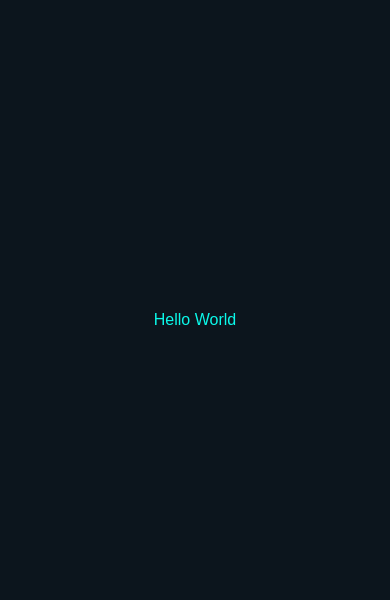
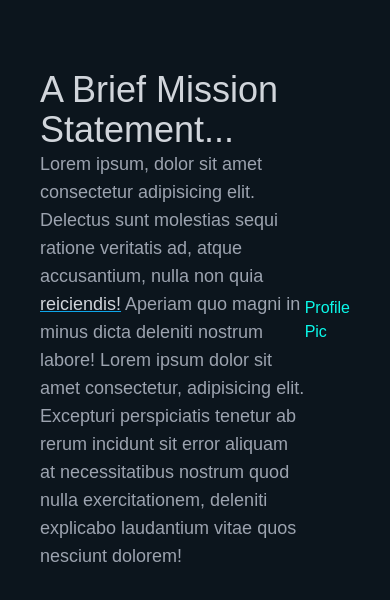
Before and after one commit to DavidRR-F/my-portfolio, a Next.js app: page / in a window 390 px wide. Shown: the part 946-1546 px from the top of the page. Built offline with nearby package versions, Linux system fonts and the light colour scheme.

Commit message:
file struct an nav functionality

```diff
--- a/app/globals.css
+++ b/app/globals.css
@@ -33,6 +33,7 @@ canvas {
 a {
   @apply text-light-neon-blue;
   background-image: none;
+  transition: all 0.5s;
 }
 
 a:hover {
@@ -122,4 +123,18 @@ a:hover {
     border: 2px solid rgba(255, 255, 255, 0.18);
     mix-blend-mode: lighten;
   }
+  ::-webkit-scrollbar {
+    width: 0.5em;
+    background-color: transparent;
+  }
+
+  /* Track */
+  ::-webkit-scrollbar-track {
+    background-color: transparent;
+  }
+
+  /* Handle */
+  ::-webkit-scrollbar-thumb {
+    background-color: transparent;
+  }
 }
--- a/app/page.tsx
+++ b/app/page.tsx
@@ -1,15 +1,17 @@
-import Animate from "@/components/animation/Animate";
+import About from "@/sections/About";
+import Contact from "@/sections/Contact";
 import Landing from "@/sections/Landing";
+import Projects from "@/sections/Projects";
+import Skills from "@/sections/Skills";
 
 export default function Home() {
   return (
     <main className="overflow-hidden">
       <Landing />
-      <div className="flex justify-center items-center w-screen h-screen">
-        <Animate direction="up">
-          <h1>Hello World</h1>
-        </Animate>
-      </div>
+      <About />
+      <Skills />
+      <Projects />
+      <Contact />
     </main>
   );
 }
--- /dev/null
+++ b/components/Section.tsx
@@ -0,0 +1,19 @@
+import React, { ReactNode } from "react";
+
+interface SectionProps {
+  id: string;
+  children: ReactNode;
+}
+
+const Section: React.FC<SectionProps> = ({ id, children }) => {
+  return (
+    <section
+      id={id}
+      className="flex justify-evenly items-center w-screen h-screen p-10"
+    >
+      {children}
+    </section>
+  );
+};
+
+export default Section;
--- a/components/navigation/NavItem.tsx
+++ b/components/navigation/NavItem.tsx
@@ -1,4 +1,5 @@
 import React from "react";
+import { Link } from "react-scroll";
 
 interface NavItemProps {
   order: number;
@@ -8,7 +9,17 @@ interface NavItemProps {
 const NavItem: React.FC<NavItemProps> = ({ order, name }) => {
   return (
     <li className="flex justify-center items-center">
-      <a className="text-gray-300 cursor-pointer">{name}</a>
+      <Link
+        className="text-gray-300 cursor-pointer"
+        activeClass="active"
+        to={name.toLowerCase()}
+        spy={true}
+        smooth={true}
+        offset={-70}
+        duration={500}
+      >
+        {name}
+      </Link>
       <span className="pt-1 left-12 top-0 text-xs font-mono text-gray-200 select-none">
         .0{order}
       </span>
--- a/components/navigation/NavItems.tsx
+++ b/components/navigation/NavItems.tsx
@@ -18,6 +18,7 @@ const listItems = [
     name: "Contact",
   },
 ];
+
 const NavItems = () => {
   return (
     <ul className="flex flex-row items-center gap-5 mobile:flex-col pr-5 text-lg">
--- a/components/navigation/Navbar.tsx
+++ b/components/navigation/Navbar.tsx
@@ -10,7 +10,7 @@ const Navbar = () => {
     setActiveMenu((prevState) => !prevState);
   };
   return (
-    <div className="absolute w-full z-10">
+    <header className="absolute w-full z-10">
       <div className="flex items-center justify-between w-full h-20 p-4">
         <img src="/logo.svg" alt="Logo Icon" className="w-12 h-12" />
         {isMobile ? (
@@ -21,7 +21,7 @@ const Navbar = () => {
           <NavItems />
         )}
       </div>
-    </div>
+    </header>
   );
 };
 
--- a/package.json
+++ b/package.json
@@ -25,11 +25,13 @@
     "react": "18.2.0",
     "react-dom": "18.2.0",
     "react-intersection-observer": "^9.5.1",
+    "react-scroll": "^1.8.9",
     "tailwindcss": "3.3.2",
     "three": "^0.153.0",
     "typescript": "5.1.3"
   },
   "devDependencies": {
+    "@types/react-scroll": "^1.8.7",
     "@types/three": "^0.152.1"
   }
 }
--- /dev/null
+++ b/sections/About.tsx
@@ -0,0 +1,35 @@
+import Section from "@/components/Section";
+import Animate from "@/components/animation/Animate";
+import React from "react";
+
+const About = () => {
+  return (
+    <Section id="about">
+      <div>
+        <Animate direction="up">
+          <h2 className=" text-forground-100 text-4xl">
+            A Brief Mission Statement...
+          </h2>
+        </Animate>
+        <Animate direction="right" delay={0.5}>
+          <p className="glassmophism max-w-lg text-lg text-forground-200">
+            Lorem ipsum, dolor sit amet consectetur adipisicing elit. Delectus
+            sunt molestias sequi ratione veritatis ad, atque accusantium, nulla
+            non quia{" "}
+            <span className="text-forground-100 underline decoration-sky-500">
+              reiciendis!
+            </span>{" "}
+            Aperiam quo magni in minus dicta deleniti nostrum labore! Lorem
+            ipsum dolor sit amet consectetur, adipisicing elit. Excepturi
+            perspiciatis tenetur ab rerum incidunt sit error aliquam at
+            necessitatibus nostrum quod nulla exercitationem, deleniti explicabo
+            laudantium vitae quos nesciunt dolorem!
+          </p>
+        </Animate>
+      </div>
+      <div>Profile Pic</div>
+    </Section>
+  );
+};
+
+export default About;
--- /dev/null
+++ b/sections/Contact.tsx
@@ -0,0 +1,12 @@
+import Section from "@/components/Section";
+import React from "react";
+
+const Contact = () => {
+  return (
+    <Section id="contact">
+      <div>Contect Me</div>
+    </Section>
+  );
+};
+
+export default Contact;
--- /dev/null
+++ b/sections/Projects.tsx
@@ -0,0 +1,12 @@
+import Section from "@/components/Section";
+import React from "react";
+
+const Projects = () => {
+  return (
+    <Section id="projects">
+      <div>My Projects</div>
+    </Section>
+  );
+};
+
+export default Projects;
--- /dev/null
+++ b/sections/Skills.tsx
@@ -0,0 +1,12 @@
+import Section from "@/components/Section";
+import React from "react";
+
+const Skills = () => {
+  return (
+    <Section id="skills">
+      <div>My Skills</div>
+    </Section>
+  );
+};
+
+export default Skills;
--- a/tailwind.config.js
+++ b/tailwind.config.js
@@ -29,7 +29,7 @@ module.exports = {
           200: "#FF351A",
         },
         forground: {
-          100: "rgb(209 213 219",
+          100: "rgb(209 213 219)",
           200: "rgb(156 163 175)",
         },
         background: {
```
Also changed, not shown: 1 other file (tests, documents, lock files or other folders).
